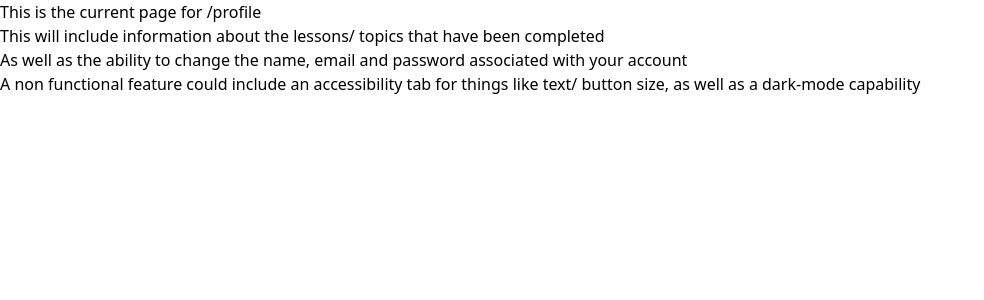
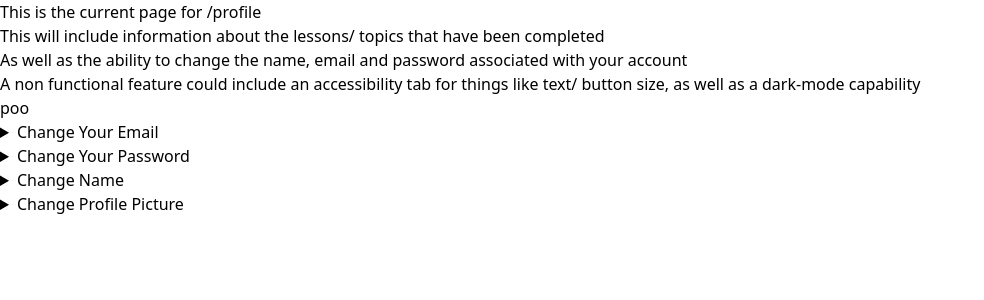
Before and after one commit to HarveyL101/maths_app, a React (Vite) app in the folder client/: page /profile in a window 1280 px wide. Shown: the top 300 px of the page, without its empty margins (0-984 px from the left). Built offline with nearby package versions, Linux system fonts and the light colour scheme.

Commit message:
Beginnings of the /profile changes that can be made to the users account, will be buttons that render specific components instead of accordions.

```diff
--- a/client/src/pages/Profile.jsx
+++ b/client/src/pages/Profile.jsx
@@ -9,6 +9,27 @@ const Profile = () => {
         <li>A non functional feature could include an accessibility tab for things like text/ button size, as well as a dark-mode capability</li>
       </ul>
       <p></p>
+
+      <button>poo</button>
+      <details className="">
+        <summary>Change Your Email</summary>
+        <p>WIP</p>
+      </details>
+
+      <details>
+        <summary>Change Your Password</summary>
+        <p>WIP</p>
+      </details>
+
+      <details>
+        <summary>Change Name</summary>
+        <p>WIP</p>
+      </details>
+
+      <details>
+        <summary>Change Profile Picture</summary>
+        <p>WIP</p>
+      </details>
     </div>
   );
 }
```
